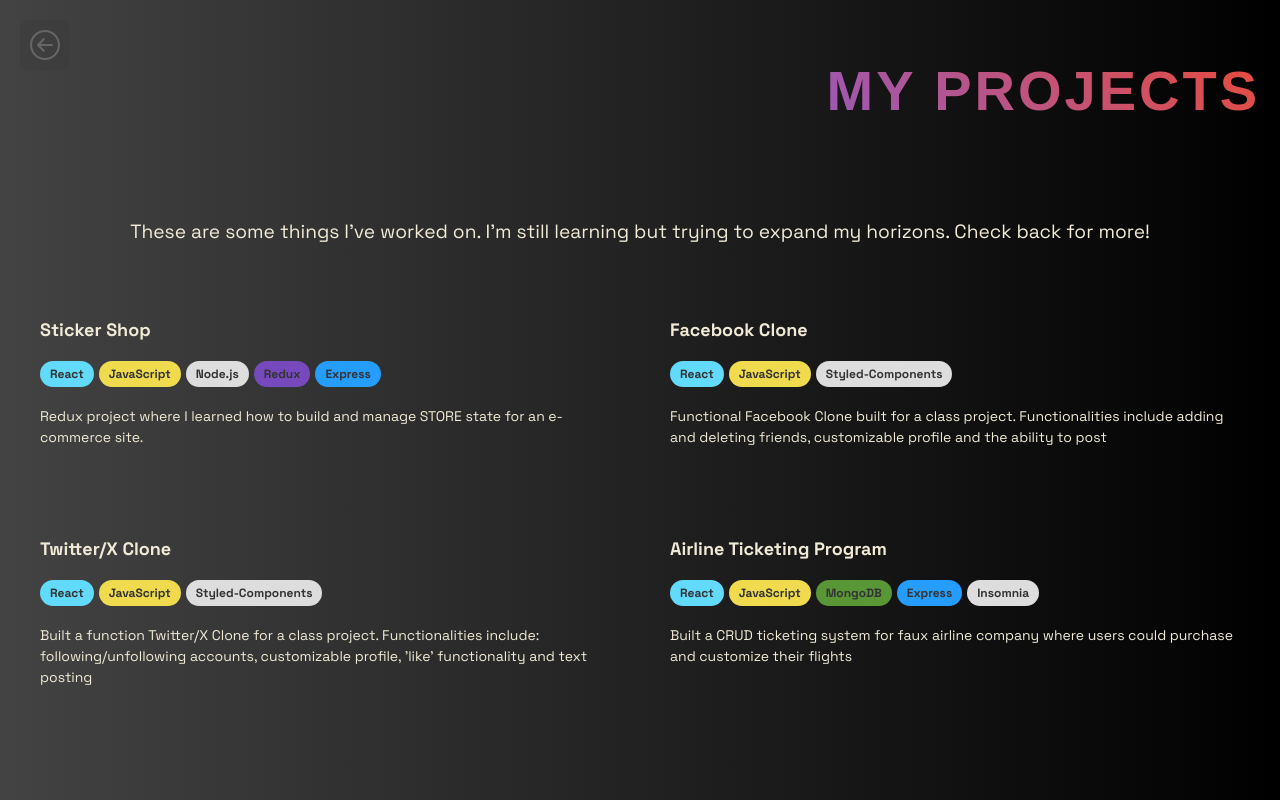
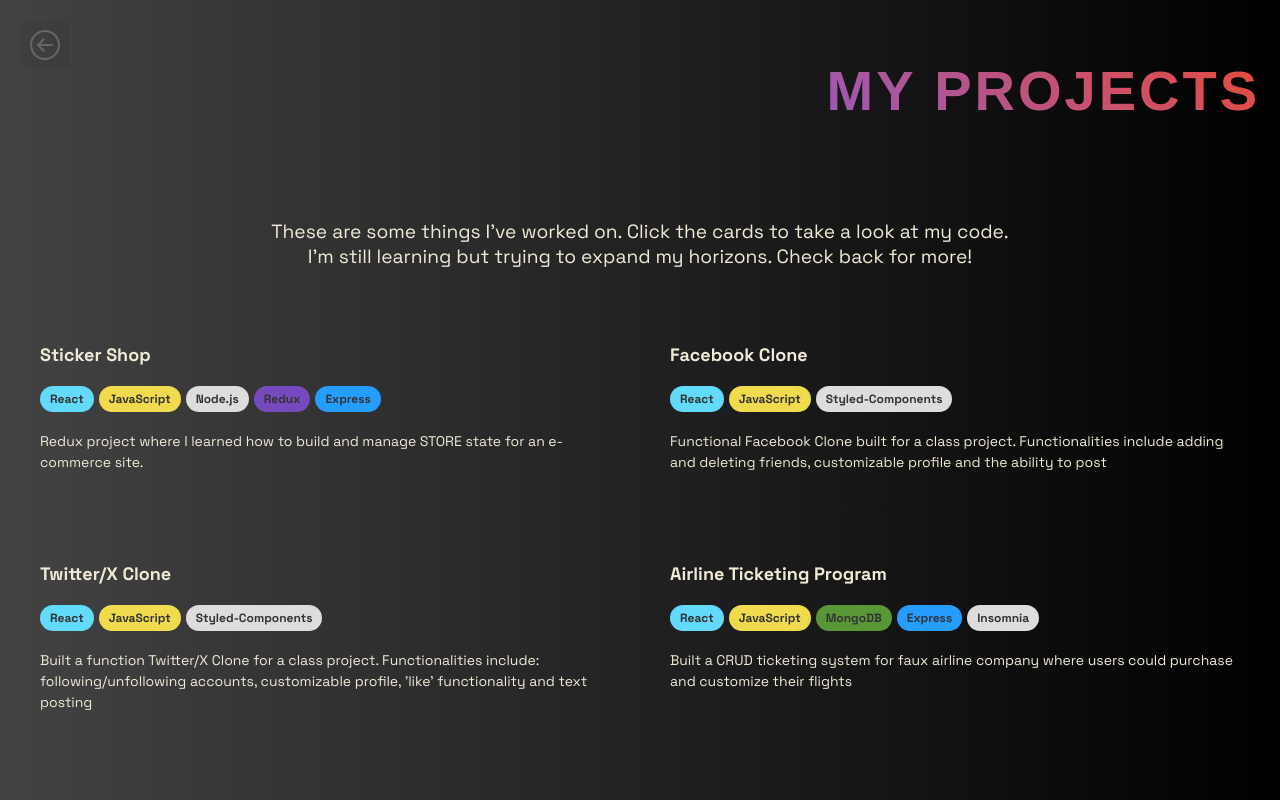
Before and after one commit to ryangosine/website-, a React (Create React App) app in the folder client/: page /projectPage in a window 1280 px wide. Built offline with nearby package versions, Linux system fonts and the light colour scheme; a web font is replaced by a local one.

Commit message:
updated transitions

```diff
--- a/client/src/Pages/InitialPage.js
+++ b/client/src/Pages/InitialPage.js
@@ -11,8 +11,8 @@
   const handleClick = () => {
     setTimeout(() => {
       setIsTransitioning(true);
-      setTimeout(() => navigate("/main"), 1000); // Adjust timing as needed
-    }, 200); // Total duration of button animation
+      setTimeout(() => navigate("/main"), 1000);
+    }, 200);
   };
 
   const buttonVariants = {
@@ -50,6 +50,7 @@
 
   return (
     <PageContainer>
+      <Background>
         <ContentWrapper>
           <AnimatePresence>
             {!isTransitioning && (
@@ -68,6 +69,7 @@
           </AnimatePresence>
         </ContentWrapper>
         <DiamondTransition isActive={isTransitioning} />
+      </Background>
     </PageContainer>
   );
 };
@@ -133,3 +135,22 @@
 `;
 
 export default InitialPage;
+const Background = styled.div`
+  width: 100%;
+  height: 100%;
+
+  background: linear-gradient(-45deg, #ee7752, #e73c7e, #23a6d5, #23d5ab);
+  background-size: 400% 400%;
+  animation: gradient 15s ease infinite;
+  @keyframes gradient {
+    0% {
+      background-position: 0% 50%;
+    }
+    50% {
+      background-position: 100% 50%;
+    }
+    100% {
+      background-position: 0% 50%;
+    }
+  }
+`;
--- a/client/src/Pages/ProjectPage.js
+++ b/client/src/Pages/ProjectPage.js
@@ -1,29 +1,45 @@
 import React, { useState, useEffect } from "react";
 import styled from "styled-components";
-import { useNavigate } from "react-router";
+import { useNavigate, Link } from "react-router";
 import { ReactComponent as BackButton } from "../Assets/back-button-svgrepo-com.svg";
 import ProjectTools from "../components/ProjectTools";
 import projectsData from "../projectEXP.json";
 
 const ProjectsPage = () => {
   const navigate = useNavigate();
+  const [isVisible, setIsVisible] = useState(false);
 
   const handleBackClick = () => {
-    navigate(-1); // This will navigate to the previous page
+    if (window.history.state && window.history.state.idx > 0) {
+      navigate(-1);
+    } else {
+      navigate("/main", { replace: true });
+    }
   };
 
+  useEffect(() => {
+    const timer = setTimeout(() => setIsVisible(true), 50);
+    return () => clearTimeout(timer);
+  }, []);
+
   return (
-    <GlobalWrapper>
+    <GlobalWrapper $isVisible={isVisible}>
+      <FadeInElement $isVisible={isVisible} $delay={0.2}>
         <HeaderSection>
           <StyledBackButton onClick={handleBackClick}>
             <BackButton />
           </StyledBackButton>
           <Title>MY PROJECTS</Title>
         </HeaderSection>
+      </FadeInElement>
+      <FadeInElement $isVisible={isVisible} $delay={0.4}>
         <Introduction>
-        These are some things I've worked on. I'm still learning but trying to
-        expand my horizons. Check back for more!
+          These are some things I've worked on. Click the cards to take a look
+          at my code. <br></br>I'm still learning but trying to expand my
+          horizons. Check back for more!
         </Introduction>
+      </FadeInElement>
+      <FadeInElement $isVisible={isVisible} $delay={0.6}>
         <ProjectGrid>
           {projectsData.map((project) => (
             <ProjectCard
@@ -40,6 +56,7 @@
             </ProjectCard>
           ))}
         </ProjectGrid>
+      </FadeInElement>
     </GlobalWrapper>
   );
 };
@@ -47,6 +64,8 @@
 const GlobalWrapper = styled.div`
   display: flex;
   flex-direction: column;
+  opacity: ${({ $isVisible }) => ($isVisible ? 1 : 0)};
+  transition: opacity 0.5s ease-in-out;
 `;
 
 const HeaderSection = styled.div`
@@ -106,6 +125,20 @@
   }
 `;
 
+const FadeInElement = styled.div`
+  opacity: 0;
+  transform: translateY(20px);
+  transition: opacity 0.5s ease-in-out, transform 0.5s ease-in-out;
+  transition-delay: ${({ $delay }) => $delay}s;
+
+  ${({ $isVisible }) =>
+    $isVisible &&
+    `
+    opacity: 1;
+    transform: translateY(0);
+  `}
+`;
+
 const Title = styled.h1`
   font-size: 3.5rem;
   font-family: "Edo SZ", sans-serif;
@@ -125,6 +158,7 @@
 const Introduction = styled.p`
   display: flex;
   justify-content: center;
+  text-align: center;
 `;
 
 const ProjectGrid = styled.div`
--- a/client/src/components/DiamondTransition.js
+++ b/client/src/components/DiamondTransition.js
@@ -1,7 +1,16 @@
-import React from "react";
+import React, { useEffect } from "react";
 import styled, { keyframes } from "styled-components";
 
-const DiamondTransition = ({ isActive }) => {
+const DiamondTransition = ({ isActive, onTransitionEnd }) => {
+  useEffect(() => {
+    if (isActive) {
+      const timer = setTimeout(() => {
+        onTransitionEnd && onTransitionEnd();
+      }, 1000); // This should match the duration of your animation
+      return () => clearTimeout(timer);
+    }
+  }, [isActive, onTransitionEnd]);
+
   return (
     <DiamondWrapper $isActive={isActive}>
       <Diamond $isActive={isActive} />
@@ -26,7 +35,7 @@
   pointer-events: none;
   z-index: ${({ $isActive }) => ($isActive ? 1000 : -1)};
   background-color: ${({ $isActive }) =>
-    $isActive ? "transparent" : "#F0EAD6"};
+    $isActive ? "transparent" : "inherit"};
   transition: background-color 0.5s ease-in-out;
 `;
 
--- a/client/src/projectEXP.json
+++ b/client/src/projectEXP.json
@@ -2,7 +2,7 @@
   {
     "id": 1,
     "name": "Sticker Shop",
-    "github_url": "https://github.com/yourusername/project1",
+    "github_url": "",
     "tools": ["React", "JavaScript", "Node.js", "Redux", "Express"],
     "Description": "Redux project where I learned how to build and manage STORE state for an e-commerce site. "
   },
```
Also changed, not shown: client/src/components/SliderTransition.js (added, +27 -0 lines). Lines whose indentation alone changed are shown as unchanged.
